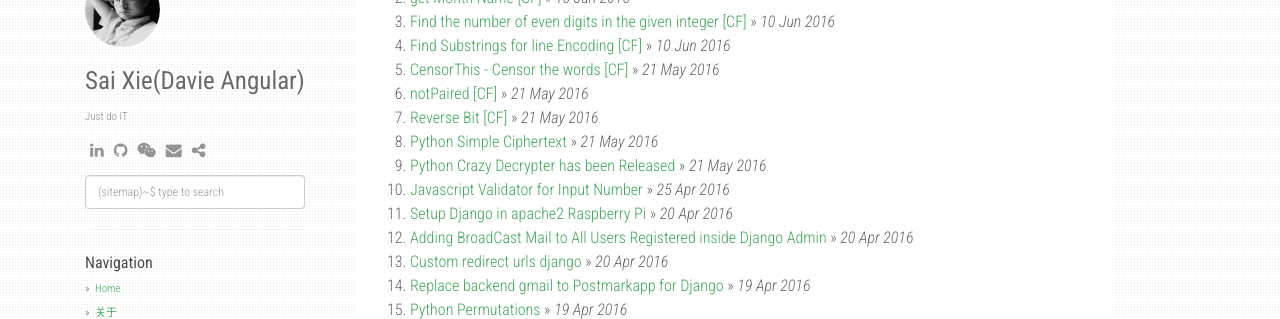
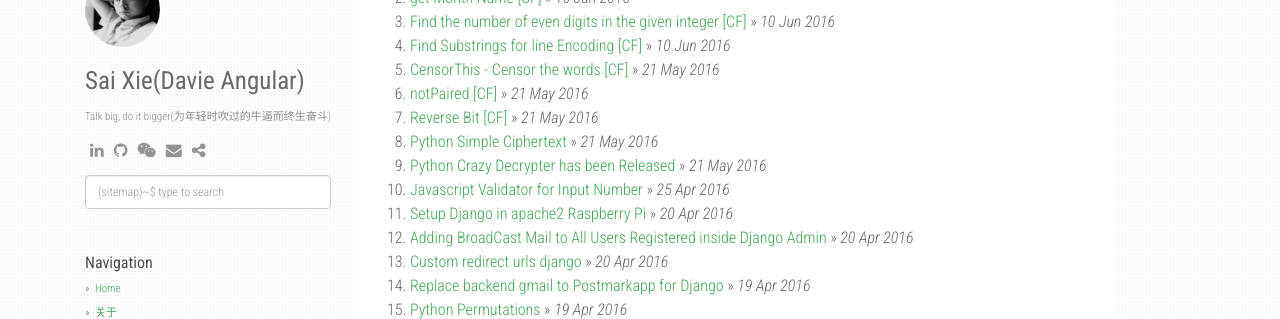
Before and after one commit to xiesai/xiesai.github.com, a Jekyll site: the page built from index.html, in a window 1280 px wide. Shown: the part 128-447 px from the top of the page. Built offline with Jekyll 4.4.1, drawn with Linux system fonts in a browser that asks for light colours; nearby versions of some CDN libraries; the list of posts is cut into pages by our own code.

Commit message:
Update _config.yml

```diff
--- a/_config.yml
+++ b/_config.yml
@@ -2,7 +2,7 @@ title: 随笔
 description: My Personal Stack Problems
 author: Sai Xie(Davie Angular)
 github: https://github.com/xiesai
-about:  Just do IT
+about:  Talk big, do it bigger(为年轻时吹过的牛逼而终生奋斗)
 disqus_shortname: stackproblems
 google_analytics: UA-XXXXXXXX-Y
 avatar_url: /static/img/xiesai.png
```
